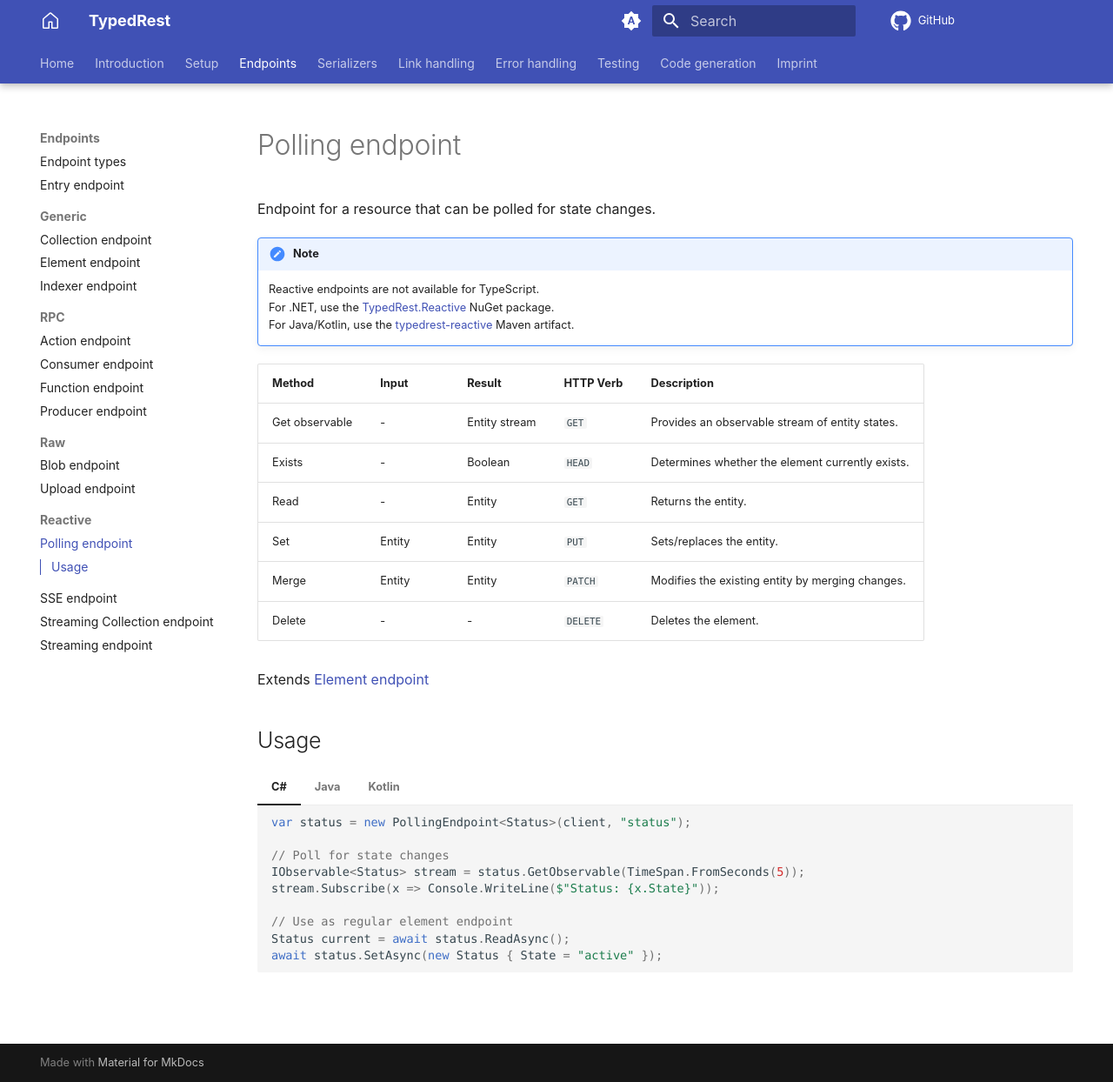
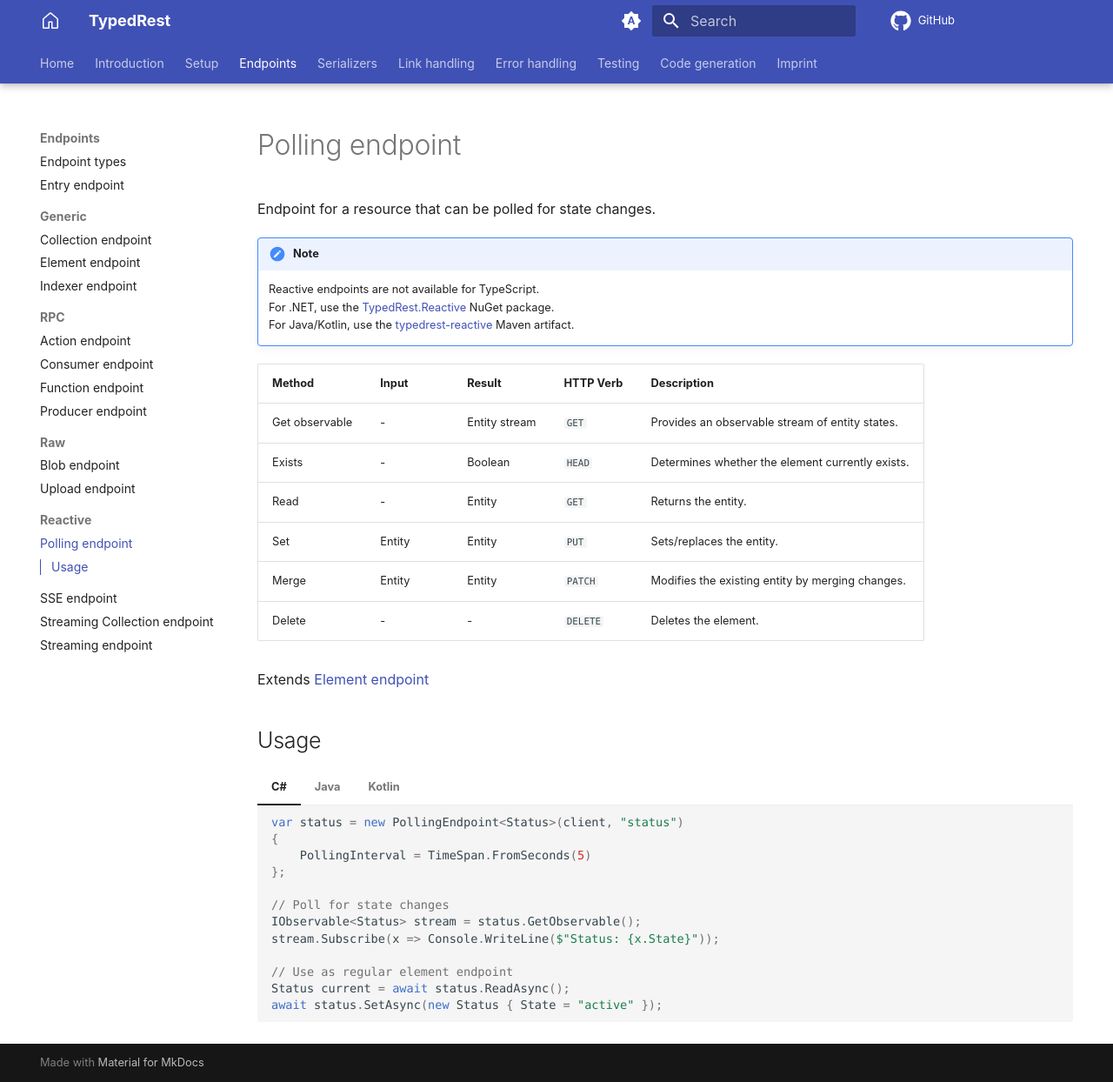
Before and after one commit to TypedRest/docs, an MkDocs documentation site: the page built from docs/endpoints/reactive/polling.md, in a window 1280 px wide and 1244 px high. Shown: the whole window at 87% size. Built offline with MkDocs 1.6.1 and Material for MkDocs 9.7.7, drawn with Linux system fonts in a browser that asks for light colours; comment, search, counter and statistics services are not loaded.

Commit message:
Fixed polling code samples

````diff
--- a/docs/endpoints/reactive/polling.md
+++ b/docs/endpoints/reactive/polling.md
@@ -23,10 +23,13 @@ Extends [Element endpoint](../generic/element.md)
 === "C#"
 
     ```csharp
-    var status = new PollingEndpoint<Status>(client, "status");
+    var status = new PollingEndpoint<Status>(client, "status")
+    {
+        PollingInterval = TimeSpan.FromSeconds(5)
+    };
 
     // Poll for state changes
-    IObservable<Status> stream = status.GetObservable(TimeSpan.FromSeconds(5));
+    IObservable<Status> stream = status.GetObservable();
     stream.Subscribe(x => Console.WriteLine($"Status: {x.State}"));
 
     // Use as regular element endpoint
@@ -52,9 +56,10 @@ Extends [Element endpoint](../generic/element.md)
 
     ```kotlin
     val status = PollingEndpointImpl(client, "status", Status::class.java)
+        .apply { pollingInterval = Duration.ofSeconds(5) }
 
     // Poll for state changes
-    val stream = status.getObservable(Duration.ofSeconds(5))
+    val stream = status.getObservable()
     stream.subscribe { x -> println("Status: ${x.state}") }
 
     // Use as regular element endpoint
````
Also changed, not shown: other parts of docs/endpoints/reactive/polling.md (+2 -1 lines).
